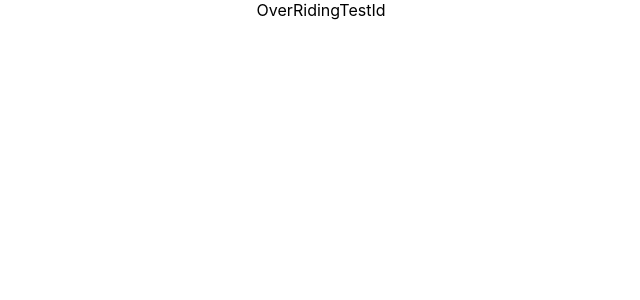
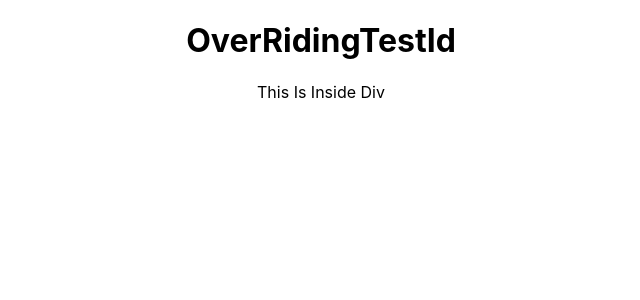
Before and after one commit to muazimmaqbool/React_Testing_Library, a React (Create React App) app: page / in a window 1280 px wide. Shown: the top 300 px of the page, without its empty margins (319-959 px from the left). Built offline with nearby package versions, Linux system fonts and the light colour scheme.

Commit message:
Overriding test id

```diff
--- a/src/18_OverridingTestId/OverRidingTestId.jsx
+++ b/src/18_OverridingTestId/OverRidingTestId.jsx
@@ -3,13 +3,18 @@ import React from 'react'
 /*
 lec #26
 ->overriding test id:
-
+->Why need to override test id?
+ANS: If an element have already an  unique id attribute then we need to use this id for testing rather than
+        giving seperate id for testing
 
 */
 
 const OverRidingTestId = () => {
   return (
-    <div>OverRidingTestId</div>
+    <div>
+        <h1>OverRidingTestId</h1>
+        <div element-id="test-div">This Is Inside Div</div>
+    </div>
   )
 }
 
```
Also changed, not shown: 1 other file (tests, documents, lock files or other folders).
